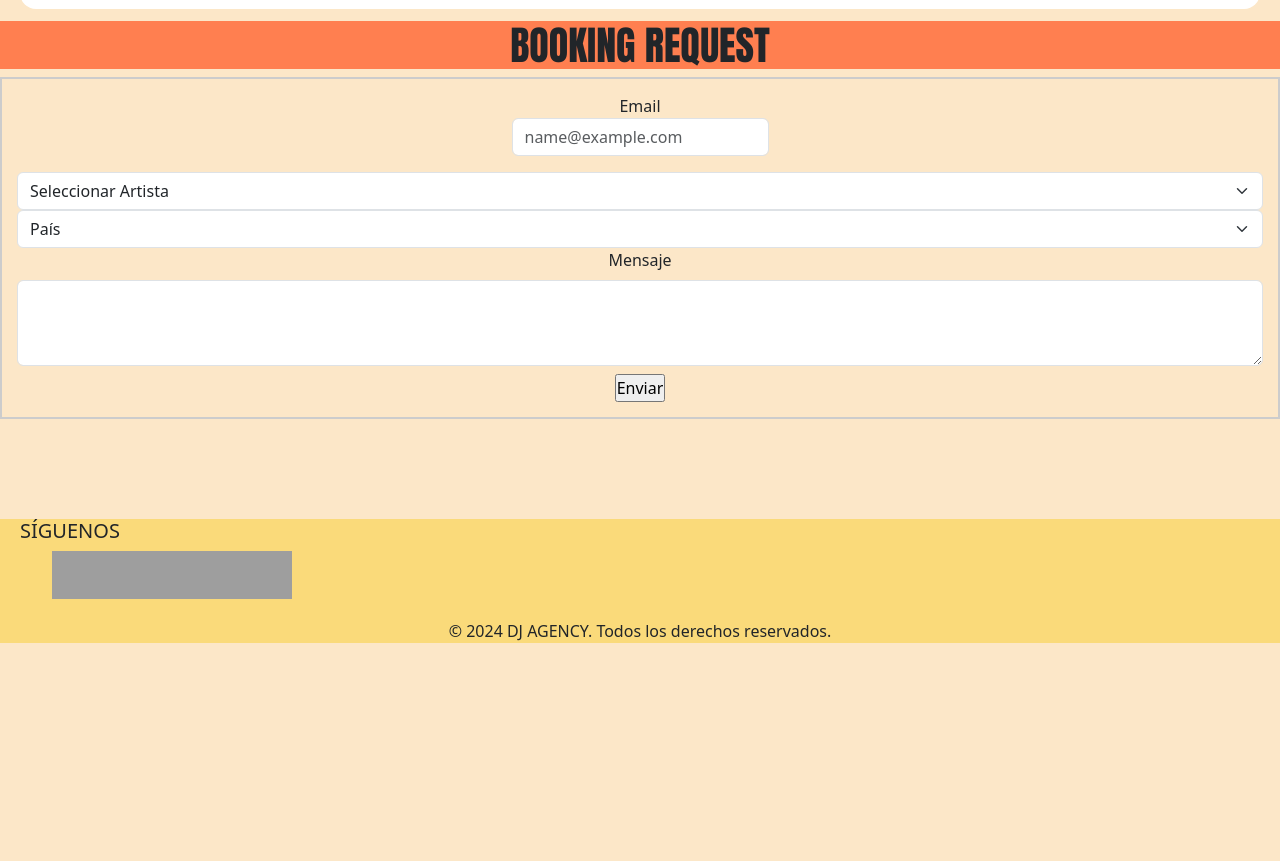
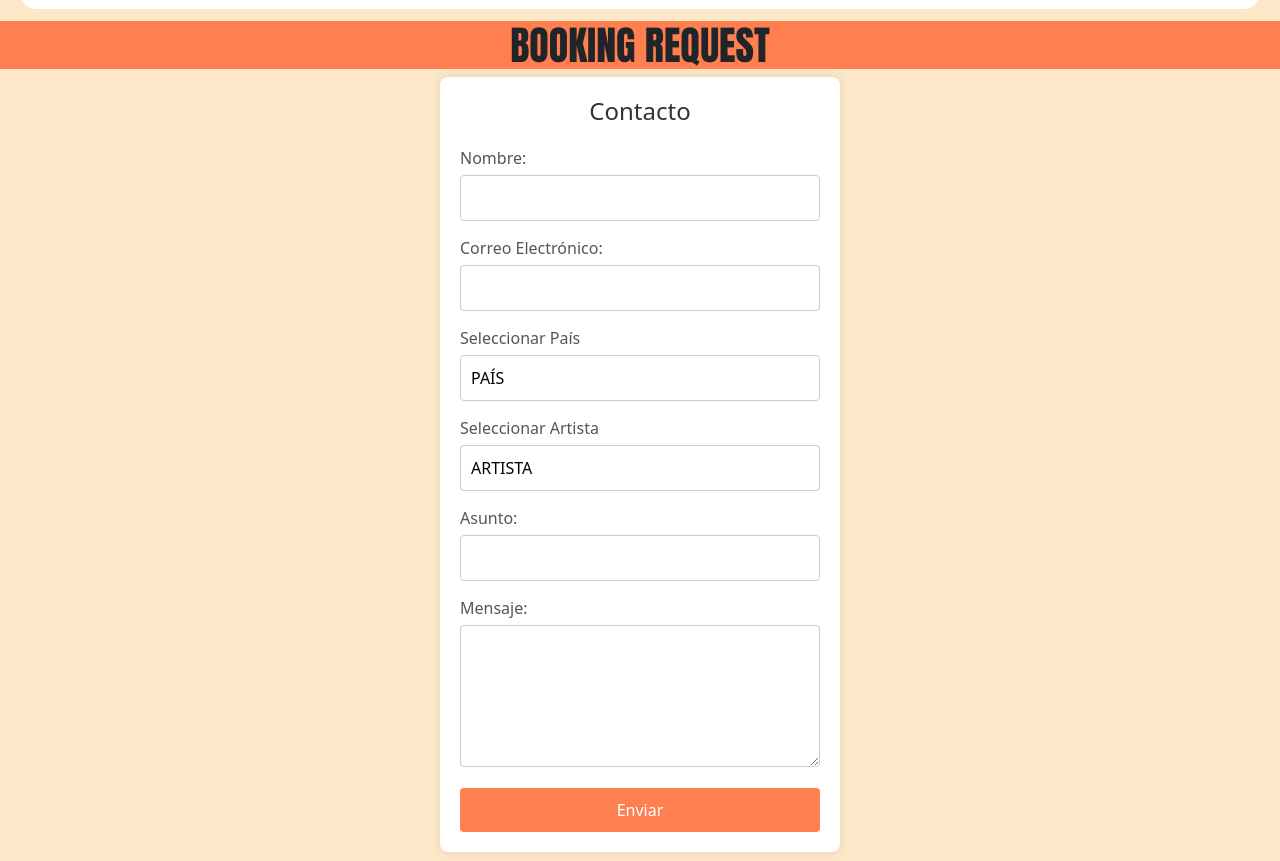
Before and after one commit to juan-moresi/proyectofinal-moresi, a plain HTML site: page pages/contacto.html in a window 1280 px wide. Shown: the part 91-952 px from the top of the page. Before the commit the page ends 800 px from the top, so only its background shows below. Drawn offline with nearby package versions, Linux system fonts and the light colour scheme; grey boxes are pictures that could not be loaded.

Commit message:
actualizacion de formulario

```diff
--- a/pages/contacto.html
+++ b/pages/contacto.html
@@ -61,30 +61,48 @@
         <h1>BOOKING REQUEST</h1>
     </main>
 
-    <div class="form-container">
-        <form class="form" action="/submit" method="post">
-            <div class="mb-2">
-                <label for="exampleFormControlInput1" class="form-label">Email</la>
-                <input type="email" class="form-control" id="exampleFormControlInput1" placeholder="name@example.com">
+
+    <!-- nuevo formulario de contacto -->
+
+    <div class="contact-form">
+        <h2>Contacto</h2>
+        <form action="#" method="post">
+            <div class="form-group">
+                <label for="nombre">Nombre:</label>
+                <input type="text" id="nombre" name="nombre" required>
             </div>
-            <select class="form-select" aria-label="Default select example">
-                <option selected>Seleccionar Artista</option>
-                <option value="1">UNPROVEN</option>
-                <option value="2">PREDATOR</option>
-                <option value="3">ANIME</option>
-            </select>
-            <select class="form-select" aria-label="Default select example">
-                <option selected>País</option>
-                <option value="1">Argentina</option>
-                <option value="2">Brasil</option>
-                <option value="3">Chile</option>
-                <option value="">Perú</opt>
-            </select>
-            <div class="mb-2">
-                <label for="exampleFormControlTextarea1" class="form-label">Mensaje</label>
-                <textarea class="form-control" id="exampleFormControlTextarea1" rows="3"></textarea>
+            <div class="form-group">
+                <label for="email">Correo Electrónico:</label>
+                <input type="email" id="email" name="email" required>
             </div>
-            <input type="submit" value="Enviar">
+            <div class="form-group">
+                <label for="opcion">Seleccionar País</label>
+                <select id="opcion" name="opcion" required>
+                    <option value="" disabled selected>PAÍS</option>
+                    <option value="1">Argentina</option>
+                    <option value="2">Brasil</option>
+                    <option value="3">Chile</option>
+                    <option value="">Perú</opt>
+                </select>
+            </div>
+            <div class="form-group">
+                <label for="opcion">Seleccionar Artista</label>
+                <select id="opcion" name="opcion" required>
+                    <option value="" disabled selected>ARTISTA</option>
+                    <option value="1">UNPROVEN</option>
+                    <option value="2">PREDATOR</option>
+                    <option value="3">ANIME</option>
+                </select>
+            </div>
+            <div class="form-group">
+                <label for="asunto">Asunto:</label>
+                <input type="text" id="asunto" name="asunto" required>
+            </div>
+            <div class="form-group">
+                <label for="mensaje">Mensaje:</label>
+                <textarea id="mensaje" name="mensaje" rows="5" required></textarea>
+            </div>
+            <button class="button-form" type="submit">Enviar</button>
         </form>
     </div>
 
--- a/scss/general/_home.scss
+++ b/scss/general/_home.scss
@@ -128,11 +128,66 @@ section{
 }
 
 
+/*formulario contacto*/
 
-.form-container {
-    padding: 15px;
-    border: 2px solid #ccc;
-    background-color: $color-principal;
-    align-items: center;
+.contact-form {
+    background-color: #fff;
+    padding: 20px;
+    border-radius: 8px;
+    box-shadow: 0 0 10px rgba(0, 0, 0, 0.1);
+    width: 100%;
+    max-width: 400px;
+    margin: auto;
+}
+
+.contact-form h2 {
+    margin-bottom: 20px;
+    font-size: 24px;
+    color: #333;
     text-align: center;
 }
+
+.form-group {
+    margin-bottom: 15px;
+}
+
+.form-group label {
+    display: block;
+    margin-bottom: 5px;
+    color: #555;
+}
+
+.form-group input,
+.form-group textarea,
+.form-group select {
+    width: 100%;
+    padding: 10px;
+    border: 1px solid #ccc;
+    border-radius: 4px;
+    font-size: 16px;
+}
+
+.form-group textarea {
+    resize: vertical;
+}
+
+.form-group select {
+    appearance: none;
+    background-color: #fff;
+    cursor: pointer;
+}
+
+.button-form {
+    width: 100%;
+    padding: 10px;
+    background-color: $color-style;
+    border: none;
+    border-radius: 4px;
+    color: #fff;
+    font-size: 16px;
+    cursor: pointer;
+}
+
+.button-form:hover{
+    background-color: $color-principal ;
+}
```
Also changed, not shown: css/style.css, 1 other file.
